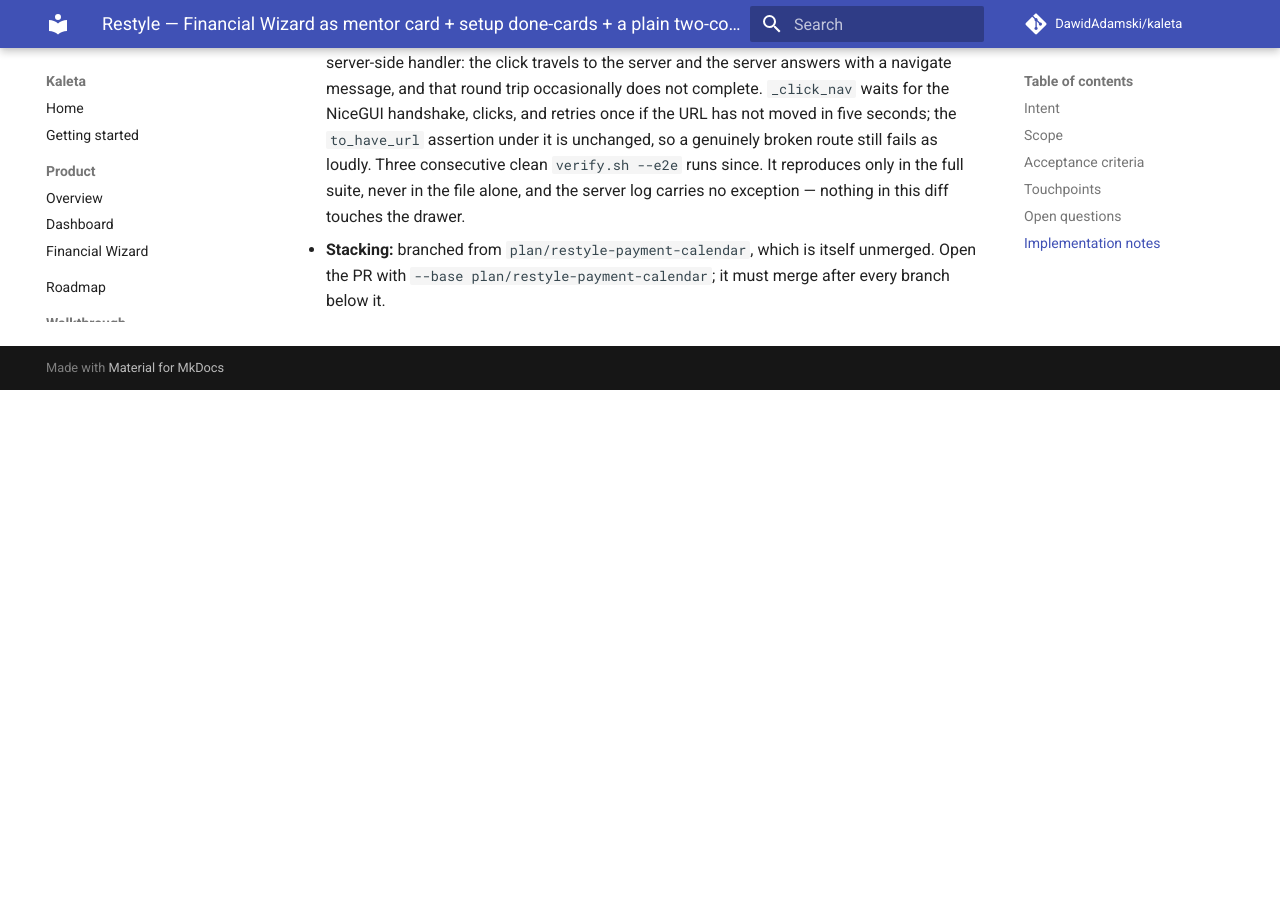
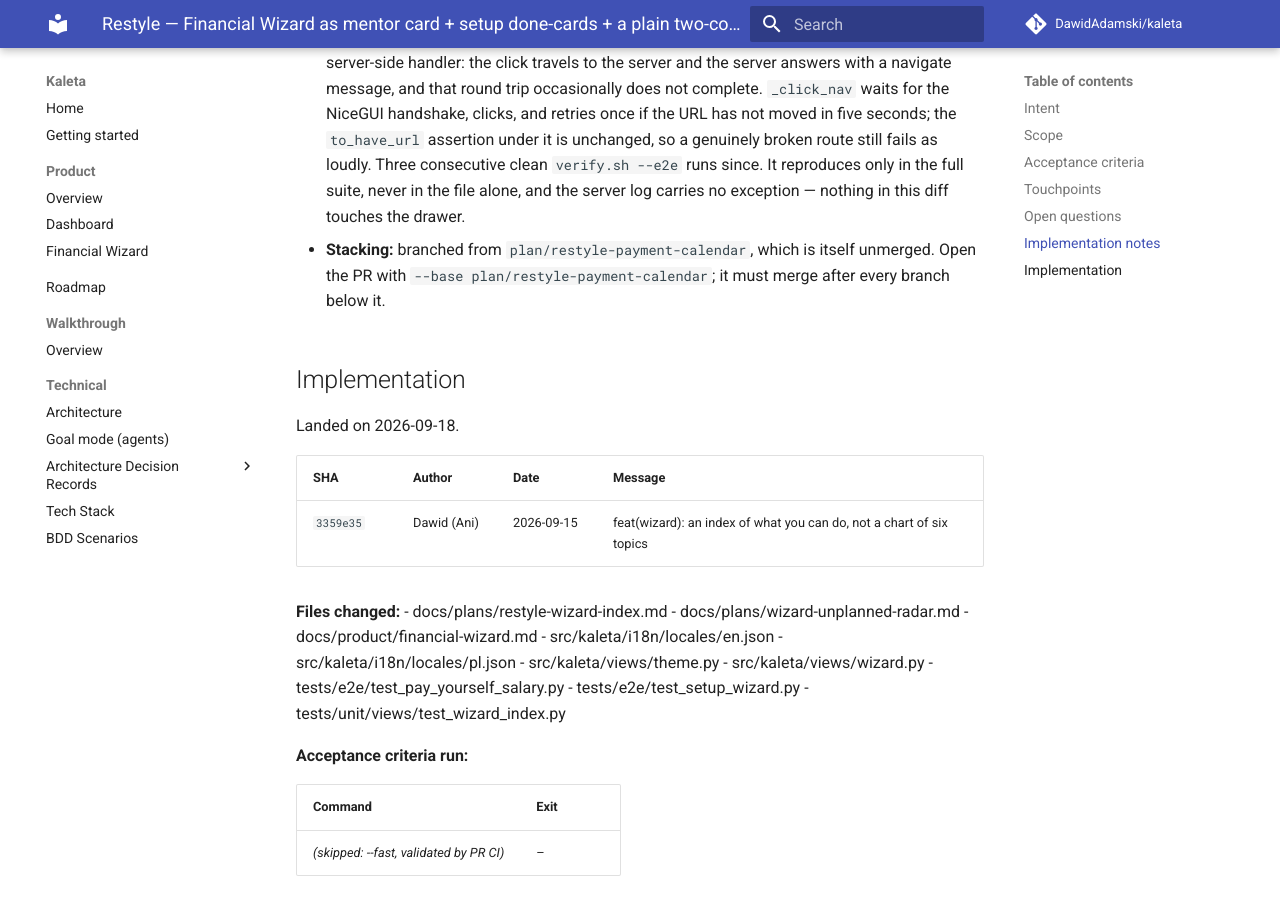
Before and after one commit to DawidAdamski/kaleta, an MkDocs documentation site: the page built from docs/plans/archive/restyle-wizard-index.md, in a window 1280 px wide and 900 px high, scrolled down 3171 px. Built offline with MkDocs 1.6.1 and Material for MkDocs 9.7.7, drawn with Linux system fonts in a browser that asks for light colours; comment, search, counter and statistics services are not loaded; before the commit the page ends 3561 px from its top, so only the background shows below that.

Commit message:
docs(plans): archive restyle-wizard-index

```diff
--- a/docs/plans/restyle-wizard-index.md
+++ b/docs/plans/archive/restyle-wizard-index.md
@@ -3,8 +3,9 @@
 title: Restyle — Financial Wizard as mentor card + setup done-cards + a plain two-column routines index (artboard 3d)
 area: wizard
 effort: small
-status: in-progress
-roadmap_ref: ../roadmap.md#q4-2026-open-source-launch
+status: archived
+archived_at: 2026-09-18
+roadmap_ref: ../../roadmap.md#q4-2026-open-source-launch
 ---
 
 # Restyle — Financial Wizard: mentor card, setup done-cards, routines index
@@ -159,3 +160,29 @@
   itself unmerged. Open the PR with
   `--base plan/restyle-payment-calendar`; it must merge after every
   branch below it.
+
+## Implementation
+
+Landed on 2026-09-18.
+
+| SHA | Author | Date | Message |
+|---|---|---|---|
+| `3359e35` | Dawid (Ani) | 2026-09-15 | feat(wizard): an index of what you can do, not a chart of six topics |
+
+**Files changed:**
+- docs/plans/restyle-wizard-index.md
+- docs/plans/wizard-unplanned-radar.md
+- docs/product/financial-wizard.md
+- src/kaleta/i18n/locales/en.json
+- src/kaleta/i18n/locales/pl.json
+- src/kaleta/views/theme.py
+- src/kaleta/views/wizard.py
+- tests/e2e/test_pay_yourself_salary.py
+- tests/e2e/test_setup_wizard.py
+- tests/unit/views/test_wizard_index.py
+
+**Acceptance criteria run:**
+
+| Command | Exit |
+|---|---|
+| _(skipped: --fast, validated by PR CI)_ | – |
```
Also changed, not shown: docs/plans/README.md (+1 -1 lines).
